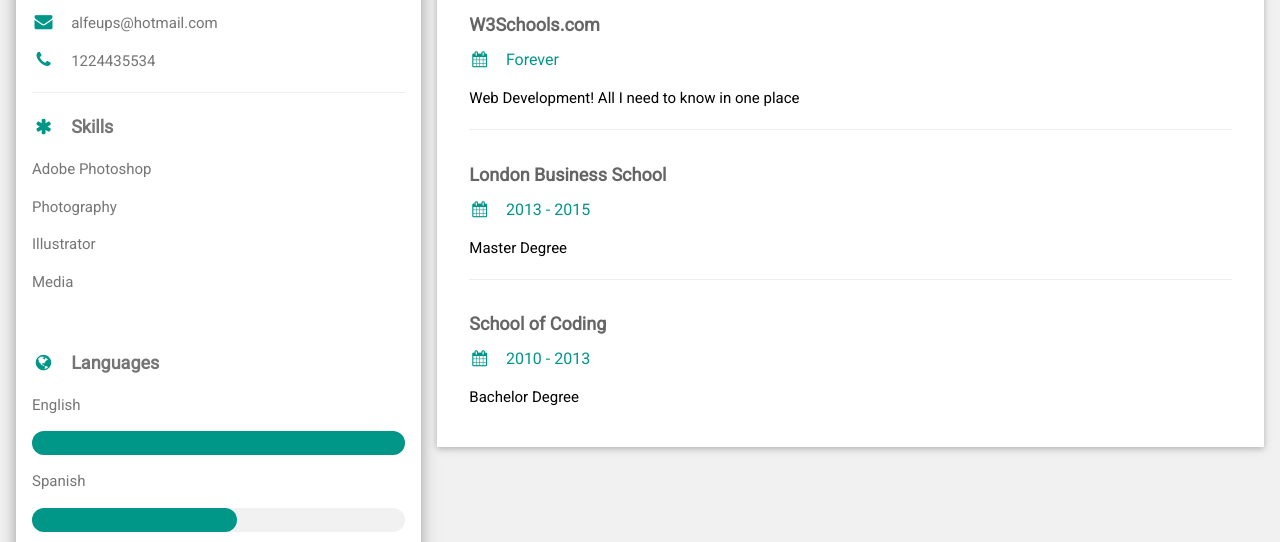
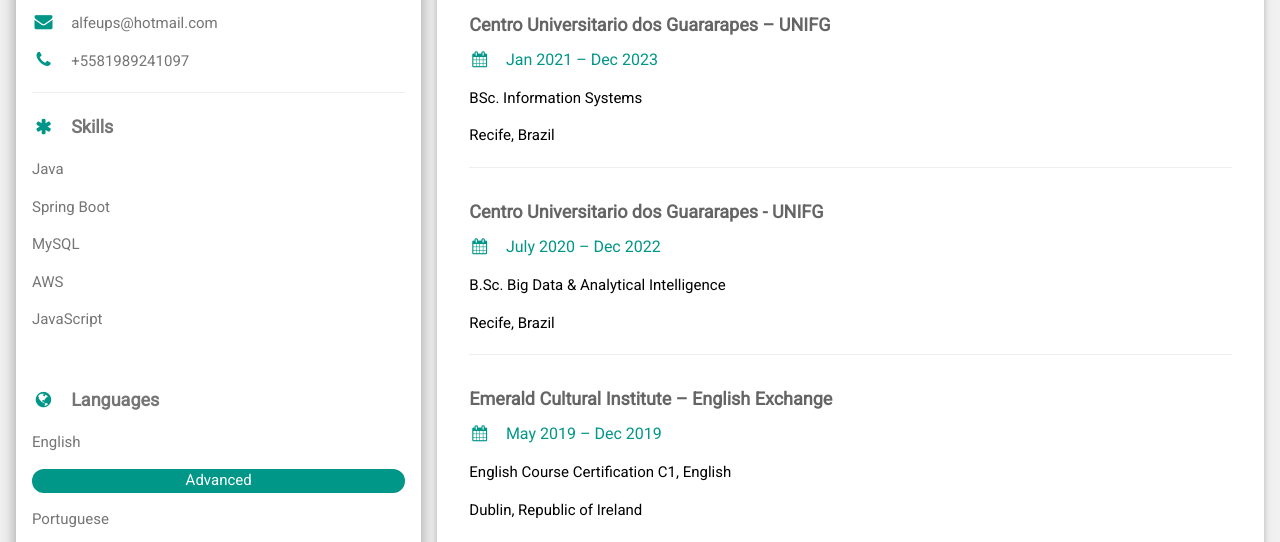
Before and after one commit to alfeups/alfeupscv, a website: page index.html in a window 1280 px wide. Shown: the part 398-940 px from the top of the page. Drawn offline with nearby package versions, Linux system fonts and the light colour scheme.

Commit message:
first step

```diff
--- a/index.html
+++ b/index.html
@@ -31,36 +31,30 @@
                     <p><i class="fa fa-briefcase fa-fw w3-margin-right w3-large w3-text-teal"></i>Software Developer</p>
                     <p><i class="fa fa-home fa-fw w3-margin-right w3-large w3-text-teal"></i>Recife, BR</p>
                     <p><i class="fa fa-envelope fa-fw w3-margin-right w3-large w3-text-teal"></i>alfeups@hotmail.com</p>
-                    <p><i class="fa fa-phone fa-fw w3-margin-right w3-large w3-text-teal"></i>1224435534</p>
+                    <p><i class="fa fa-phone fa-fw w3-margin-right w3-large w3-text-teal"></i>+5581989241097</p>
                     <hr>
 
                     <p class="w3-large"><b><i class="fa fa-asterisk fa-fw w3-margin-right w3-text-teal"></i>Skills</b></p>
-                    <p>Adobe Photoshop</p>
+                    <p>Java</p>
+                    <p>Spring Boot</p>
+                    <p>MySQL</p>
+                    <p>AWS</p>
+                    <p>JavaScript</p>
 
-                    <p>Photography</p>
-                    <div class="w3-light-grey w3-round-xlarge w3-small">
-
-                    </div>
-                    <p>Illustrator</p>
-                    <div class="w3-light-grey w3-round-xlarge w3-small">
-                    </div>
-                    <p>Media</p>
-                    <div class="w3-light-grey w3-round-xlarge w3-small">
-                    </div>
                     <br>
 
                     <p class="w3-large w3-text-theme"><b><i class="fa fa-globe fa-fw w3-margin-right w3-text-teal"></i>Languages</b></p>
                     <p>English</p>
                     <div class="w3-light-grey w3-round-xlarge">
-                        <div class="w3-round-xlarge w3-teal" style="height:24px;width:100%"></div>
+                        <div class="w3-round-xlarge w3-teal" style="height:24px;width:100%;text-align:center;">Advanced</div>
                     </div>
-                    <p>Spanish</p>
+                    <p>Portuguese</p>
                     <div class="w3-light-grey w3-round-xlarge">
-                        <div class="w3-round-xlarge w3-teal" style="height:24px;width:55%"></div>
+                        <div class="w3-round-xlarge w3-teal" style="height:24px;width:100%;text-align:center;">Native</div>
                     </div>
                     <p>German</p>
                     <div class="w3-light-grey w3-round-xlarge">
-                        <div class="w3-round-xlarge w3-teal" style="height:24px;width:25%"></div>
+                        <div class="w3-round-xlarge w3-teal" style="height:24px;width:100%;text-align:center;" >Beginner</div>
                     </div>
                     <br>
                 </div>
@@ -86,26 +80,28 @@
             <div class="w3-container w3-card w3-white">
                 <h2 class="w3-text-grey w3-padding-16"><i class="fa fa-certificate fa-fw w3-margin-right w3-xxlarge w3-text-teal"></i>Education</h2>
                 <div class="w3-container">
-                    <h5 class="w3-opacity"><b>W3Schools.com</b></h5>
-                    <h6 class="w3-text-teal"><i class="fa fa-calendar fa-fw w3-margin-right"></i>Forever</h6>
-                    <p>Web Development! All I need to know in one place</p>
+                    <h5 class="w3-opacity"><b>Centro Universitario dos Guararapes – UNIFG</b></h5>
+                    <h6 class="w3-text-teal"><i class="fa fa-calendar fa-fw w3-margin-right"></i>Jan 2021 – Dec 2023</h6>
+                    <p>BSc. Information Systems</p>
+                    <p>Recife, Brazil</p>
                     <hr>
                 </div>
                 <div class="w3-container">
-                    <h5 class="w3-opacity"><b>London Business School</b></h5>
-                    <h6 class="w3-text-teal"><i class="fa fa-calendar fa-fw w3-margin-right"></i>2013 - 2015</h6>
-                    <p>Master Degree</p>
+                    <h5 class="w3-opacity"><b>Centro Universitario dos Guararapes - UNIFG </b></h5>
+                    <h6 class="w3-text-teal"><i class="fa fa-calendar fa-fw w3-margin-right"></i>July 2020 – Dec 2022</h6>
+                    <p>B.Sc. Big Data & Analytical Intelligence</p>
+                    <p>Recife, Brazil</p>
                     <hr>
                 </div>
                 <div class="w3-container">
-                    <h5 class="w3-opacity"><b>School of Coding</b></h5>
-                    <h6 class="w3-text-teal"><i class="fa fa-calendar fa-fw w3-margin-right"></i>2010 - 2013</h6>
-                    <p>Bachelor Degree</p><br>
+                    <h5 class="w3-opacity"><b>Emerald Cultural Institute – English Exchange</b></h5>
+                    <h6 class="w3-text-teal"><i class="fa fa-calendar fa-fw w3-margin-right"></i>May 2019 – Dec 2019</h6>
+                    <p>English Course Certification C1, English</p>
+                    <p>Dublin, Republic of Ireland</p><br>
                 </div>
             </div>
-
             <!-- End Right Column -->
-        </div>
+    </div>
 
         <!-- End Grid -->
     </div>
--- a/style.css
+++ b/style.css
@@ -1,3 +1,3 @@
 .w3-display-bottomleft{
-    text-decoration-color: ;
+    margin-left: 20px;
 }
```
Also changed, not shown: README.md (added).
